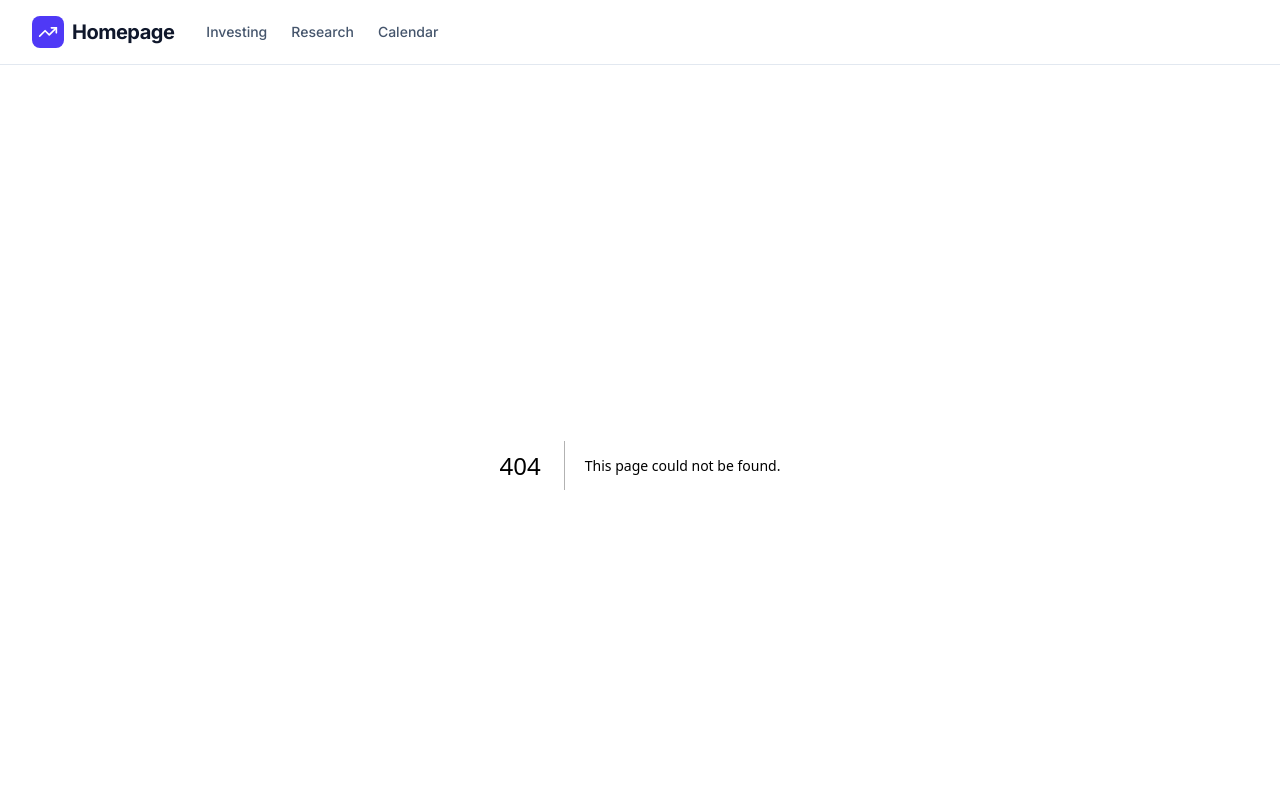
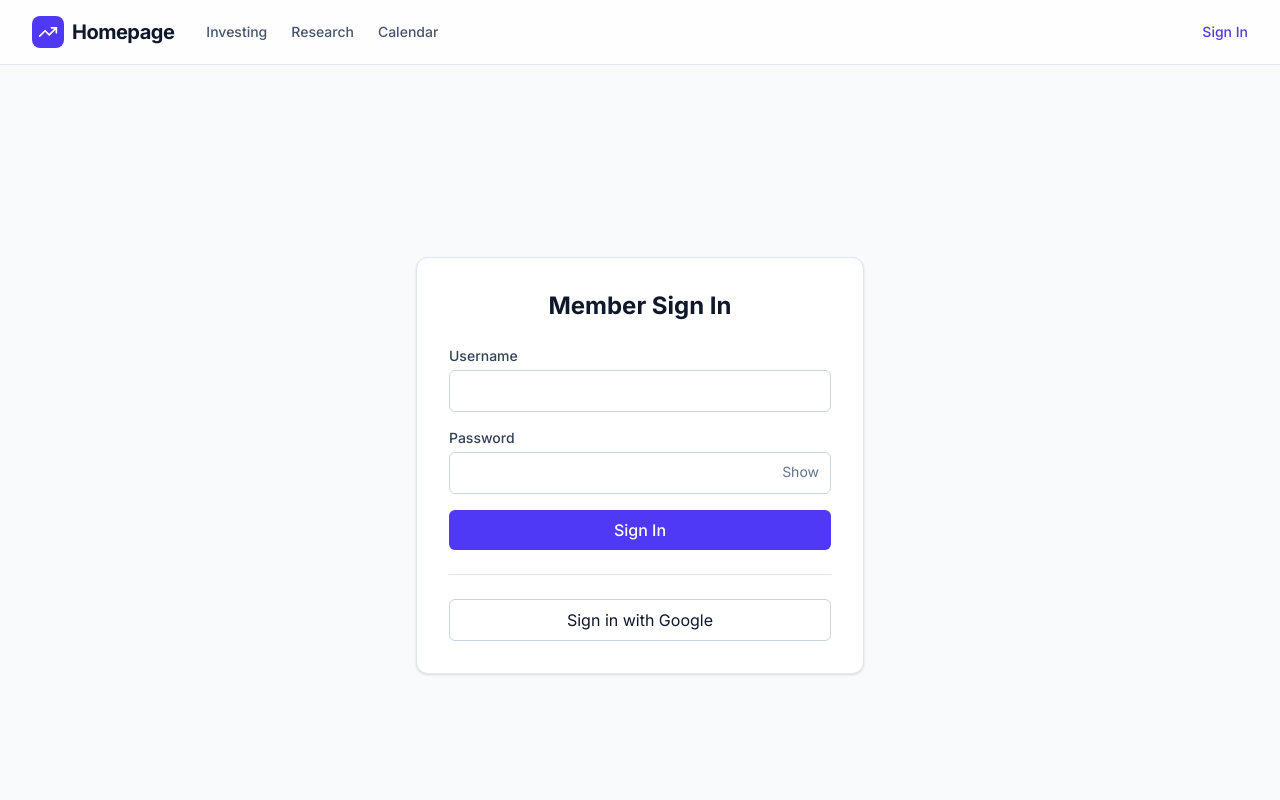
Before and after one commit to maxwillzq/alphajax_pages, a Next.js app in the folder website/: page /auth/signin in a window 1280 px wide. Before the commit this address had no page. Shown: the top 800 px of the page. Built offline with nearby package versions, Linux system fonts and the light colour scheme; no server answers.

Commit message:
Refactor auth: custom English sign-in page with show password, session provider fix, and nav updates

```diff
--- a/website/src/app/api/auth/[...nextauth]/route.ts
+++ b/website/src/app/api/auth/[...nextauth]/route.ts
@@ -40,6 +40,9 @@ export const authOptions = {
   session: {
     strategy: "jwt" as const,
   },
+  pages: {
+    signIn: '/auth/signin',
+  },
   secret: process.env.NEXTAUTH_SECRET,
 }
 
--- /dev/null
+++ b/website/src/app/auth/signin/page.tsx
@@ -0,0 +1,97 @@
+'use client'
+
+import { useState } from 'react'
+import { signIn } from 'next-auth/react'
+import { useRouter, useSearchParams } from 'next/navigation'
+
+export default function SignIn() {
+  const [username, setUsername] = useState('')
+  const [password, setPassword] = useState('')
+  const [showPassword, setShowPassword] = useState(false)
+  const [error, setError] = useState('')
+
+  const router = useRouter()
+  const searchParams = useSearchParams()
+  const callbackUrl = searchParams.get('callbackUrl') || '/'
+
+  const handleSubmit = async (e: React.FormEvent) => {
+    e.preventDefault()
+    setError('')
+
+    const result = await signIn('credentials', {
+      username,
+      password,
+      redirect: false,
+      callbackUrl
+    })
+
+    if (result?.error) {
+      setError('Sign in failed. Please check your username and password.')
+    } else {
+      router.push(callbackUrl)
+    }
+  }
+
+  return (
+    <div className="min-h-screen bg-slate-50 flex flex-col items-center justify-center p-6 dark:bg-slate-950">
+      <div className="max-w-md w-full bg-white p-8 rounded-xl shadow-sm border border-slate-200 dark:bg-slate-900 dark:border-slate-800">
+        <h1 className="text-2xl font-bold text-slate-900 mb-6 text-center dark:text-white">Member Sign In</h1>
+
+        {error && (
+          <div className="mb-4 p-3 bg-red-50 text-red-600 text-sm rounded-md dark:bg-red-900/20 dark:text-red-400">
+            {error}
+          </div>
+        )}
+
+        <form onSubmit={handleSubmit} className="space-y-4">
+          <div>
+            <label className="block text-sm font-medium text-slate-700 dark:text-slate-300 mb-1">Username</label>
+            <input
+              type="text"
+              value={username}
+              onChange={(e) => setUsername(e.target.value)}
+              className="w-full px-3 py-2 border border-slate-300 rounded-md focus:outline-none focus:ring-2 focus:ring-indigo-600 dark:bg-slate-800 dark:border-slate-700 dark:text-white"
+              required
+            />
+          </div>
+
+          <div>
+            <label className="block text-sm font-medium text-slate-700 dark:text-slate-300 mb-1">Password</label>
+            <div className="relative">
+              <input
+                type={showPassword ? "text" : "password"}
+                value={password}
+                onChange={(e) => setPassword(e.target.value)}
+                className="w-full px-3 py-2 border border-slate-300 rounded-md focus:outline-none focus:ring-2 focus:ring-indigo-600 dark:bg-slate-800 dark:border-slate-700 dark:text-white"
+                required
+              />
+              <button
+                type="button"
+                onClick={() => setShowPassword(!showPassword)}
+                className="absolute right-3 top-2.5 text-sm text-slate-500 hover:text-slate-700 dark:text-slate-400 dark:hover:text-slate-200"
+              >
+                {showPassword ? "Hide" : "Show"}
+              </button>
+            </div>
+          </div>
+
+          <button
+            type="submit"
+            className="w-full py-2 px-4 bg-indigo-600 text-white rounded-md hover:bg-indigo-700 transition-colors font-medium"
+          >
+            Sign In
+          </button>
+        </form>
+
+        <div className="mt-6 border-t border-slate-200 pt-6 dark:border-slate-700">
+          <button
+            onClick={() => signIn('google', { callbackUrl })}
+            className="w-full py-2 px-4 border border-slate-300 rounded-md flex items-center justify-center gap-2 hover:bg-slate-50 transition-colors dark:border-slate-700 dark:text-white dark:hover:bg-slate-800"
+          >
+            <span>Sign in with Google</span>
+          </button>
+        </div>
+      </div>
+    </div>
+  )
+}
--- a/website/src/components/Navigation.tsx
+++ b/website/src/components/Navigation.tsx
@@ -2,10 +2,12 @@
 
 import Link from 'next/link'
 import { TrendingUp, Menu, X } from 'lucide-react'
+import { useSession, signOut, signIn } from "next-auth/react"
 import { useState } from 'react'
 
 export default function Navbar() {
   const [isOpen, setIsOpen] = useState(false);
+  const { data: session } = useSession();
 
   return (
     <nav className="sticky top-0 z-50 border-b border-slate-200 bg-white/80 backdrop-blur-md dark:border-slate-800 dark:bg-slate-950/80">
@@ -37,6 +39,30 @@ export default function Navbar() {
                 Calendar
               </Link>
             </div>
+          </div>
+
+          {/* Desktop Right Side (Auth) */}
+          <div className="hidden md:flex items-center gap-4">
+            {session?.user ? (
+              <>
+                <span className="text-sm font-medium text-slate-700 dark:text-slate-300">
+                  {session.user.name || session.user.email}
+                </span>
+                <button
+                  onClick={() => signOut()}
+                  className="text-sm font-medium text-slate-600 hover:text-red-600 dark:text-slate-400 dark:hover:text-red-400 transition-colors"
+                >
+                  Sign Out
+                </button>
+              </>
+            ) : (
+              <button
+                onClick={() => signIn()}
+                className="text-sm font-medium text-indigo-600 hover:text-indigo-700 dark:text-indigo-400 dark:hover:text-indigo-300"
+              >
+                Sign In
+              </button>
+            )}
           </div>
 
           {/* Mobile menu button */}
@@ -83,6 +109,24 @@ export default function Navbar() {
             >
               Calendar
             </Link>
+
+            {session?.user && (
+              <div className="pt-4 pb-3 border-t border-slate-200 dark:border-slate-800">
+                <div className="px-3">
+                  <div className="text-base font-medium text-slate-800 dark:text-white">
+                    {session.user.name || session.user.email}
+                  </div>
+                </div>
+                <div className="mt-3 space-y-1">
+                  <button
+                    onClick={() => signOut()}
+                    className="block w-full text-left px-3 py-2 rounded-md text-base font-medium text-slate-600 hover:text-red-600 dark:text-slate-400 dark:hover:text-red-400"
+                  >
+                    Sign Out
+                  </button>
+                </div>
+              </div>
+            )}
           </div>
         </div>
       )}
--- a/website/src/components/Providers.tsx
+++ b/website/src/components/Providers.tsx
@@ -1,5 +1,7 @@
 'use client'
 
+import { SessionProvider } from "next-auth/react"
+
 export function Providers({ children }: { children: React.ReactNode }) {
-  return <>{children}</>
+  return <SessionProvider>{children}</SessionProvider>
 }
```
